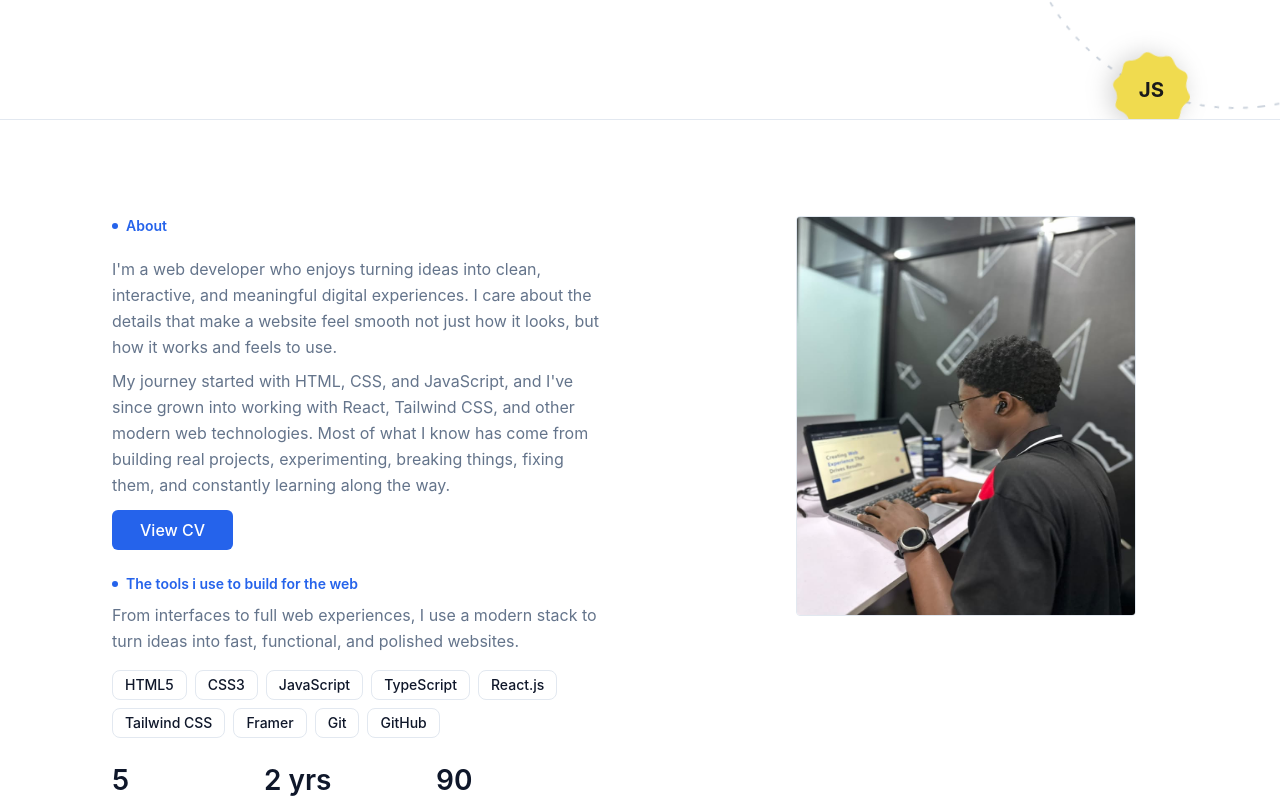
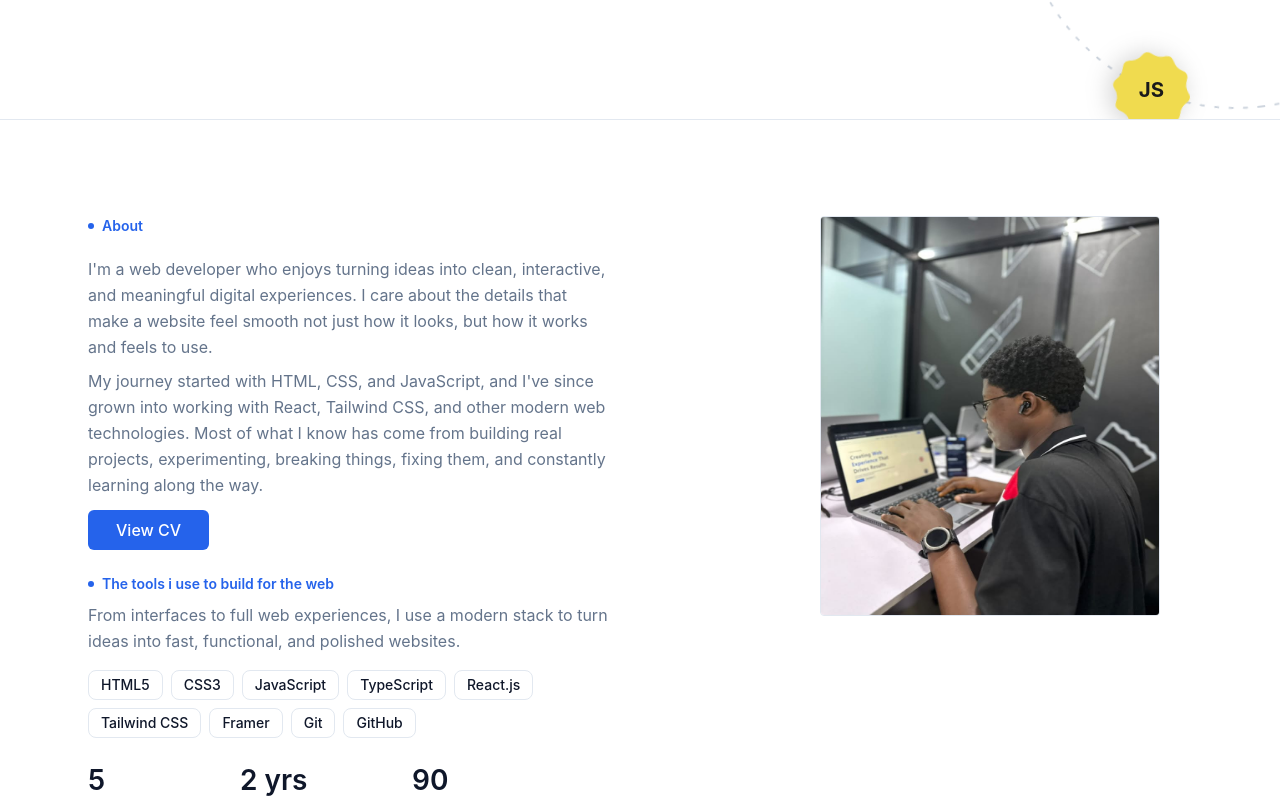
Before and after one commit to Advantage6dev/Professional-Portfolio, a React (Vite) app in the folder Portfolio/: page / in a window 1280 px wide. Shown: the part 680-1480 px from the top of the page. Built offline with nearby package versions, Linux system fonts and the light colour scheme.

Commit message:
updated padding on my about page text and image in large creen view

```diff
--- a/Portfolio/src/Comp/about.jsx
+++ b/Portfolio/src/Comp/about.jsx
@@ -126,7 +126,7 @@
 const About = () => {
   return (
     <section id='about' className='bg-[var(--bg-CL)] w-full'>
-      <div className='max-w-[1120px] mx-auto px-6 sm:px-10 lg:px-8 py-16 sm:py-24'>
+      <div className='max-w-[1120px] mx-auto px-6 sm:px-10 lg:px-2 py-16 sm:py-24'>
         <div className='grid grid-cols-1 md:grid-cols-2 gap-10 md:gap-16 items-start'>
           {/* Text side */}
           <RevealOnScroll delay={0.2} className='order-2 md:order-1 '>
```
